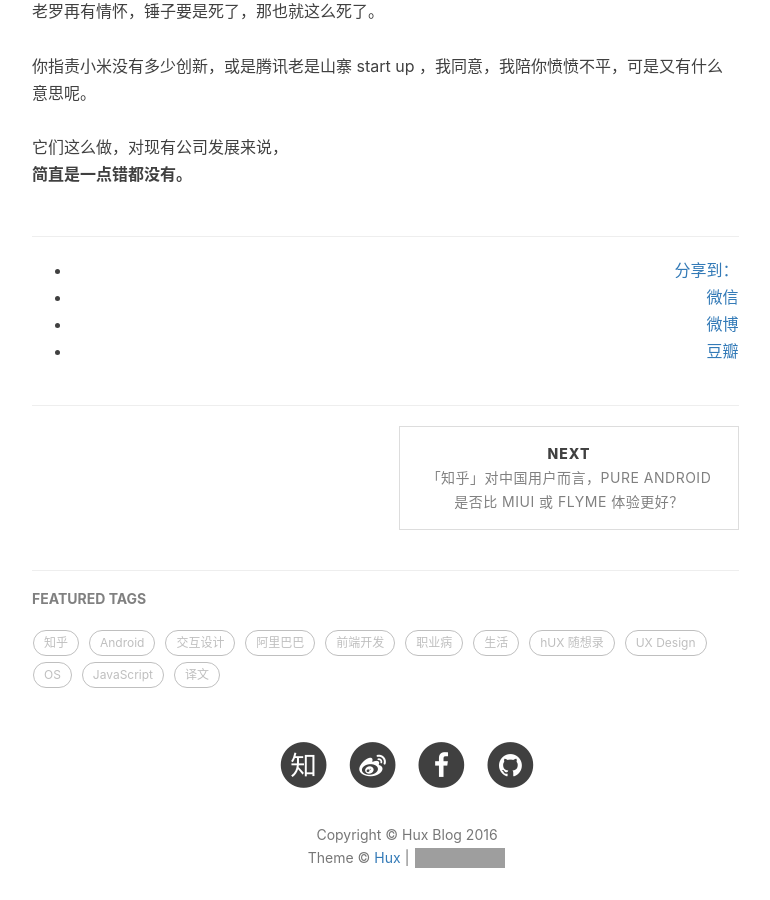
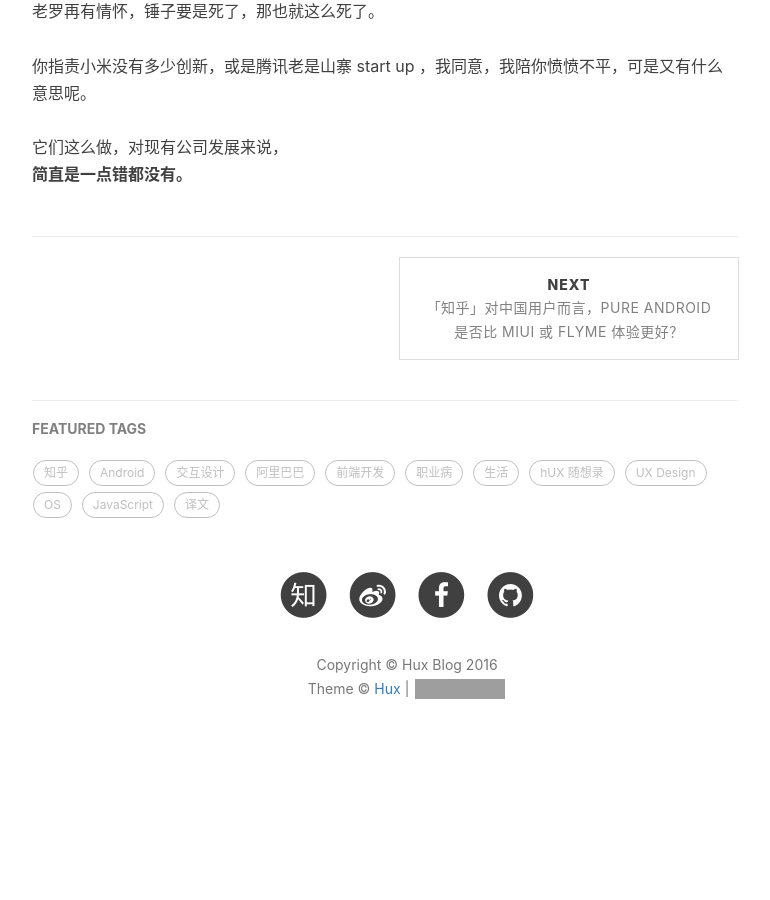
Before and after one commit to GaryLv/GaryLv.github.io, a Jekyll site: the page built from _posts/2014-08-16-miui6.markdown, in a window 1280 px wide and 900 px high, scrolled down 1689 px. Shown: the whole window, without its empty margins (233-1003 px from the left). Built offline with Jekyll 4.4.1, drawn with Linux system fonts in a browser that asks for light colours; nearby versions of some CDN libraries; comment, search, counter and statistics services are not loaded; after the commit the page ends 2482 px from its top, so only the background shows below that; grey boxes are pictures that could not be loaded.

Commit message:
Update post.html

```diff
--- a/_layouts/post.html
+++ b/_layouts/post.html
@@ -64,26 +64,6 @@
 
                 {% if site.duoshuo_share && site.duoshuo_username %}
                 <!-- 多说 Share start -->
-                </style>
-                <div class="ds-share"
-                    style="text-align: right"
-                    data-thread-key="{{page.id}}"
-                    data-title="{{page.title}}"
-                    data-url="{{site.url}}{{site.baseurl}}{{page.url}}"
-                    data-images="{{ site.url }}{{site.baseurl}}/{% if page.header-img %}{{ page.header-img }}{% else %}{{ site.header-img }}{% endif %}"
-                    data-content="{{ content | strip_html | truncate:80 }} | {{ site.SEOTitle }} " >
-                    <div class="ds-share-inline">
-                      <ul  class="ds-share-icons-16">
-                        <li data-toggle="ds-share-icons-more"><a class="ds-more" href="#">分享到：</a></li>
-                        <li><a class="ds-wechat flat" href="javascript:void(0);" data-service="wechat">微信</a></li>
-                        <li><a class="ds-weibo flat" href="javascript:void(0);" data-service="weibo">微博</a></li>
-                        <li><a class="ds-douban flat" href="javascript:void(0);" data-service="douban">豆瓣</a></li>
-                      </ul>
-                      <div class="ds-share-icons-more">
-                      </div>
-                    </div>
-                <hr>
-                </div>
                 <!-- 多说 Share end-->
                 {% endif %}
 
```
